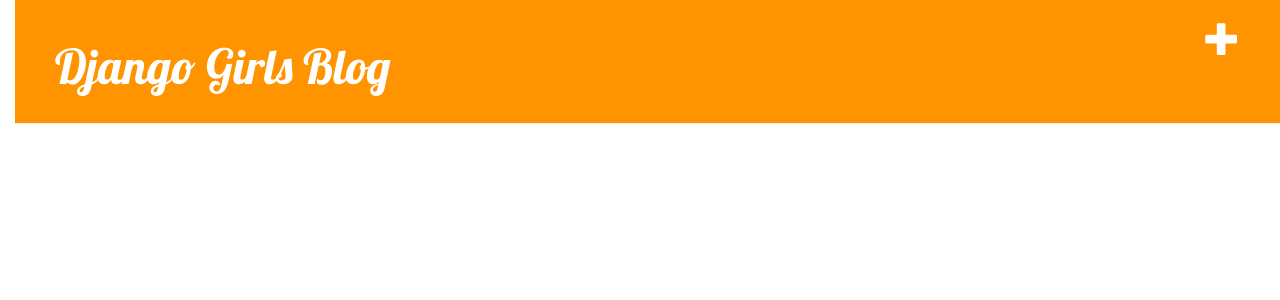
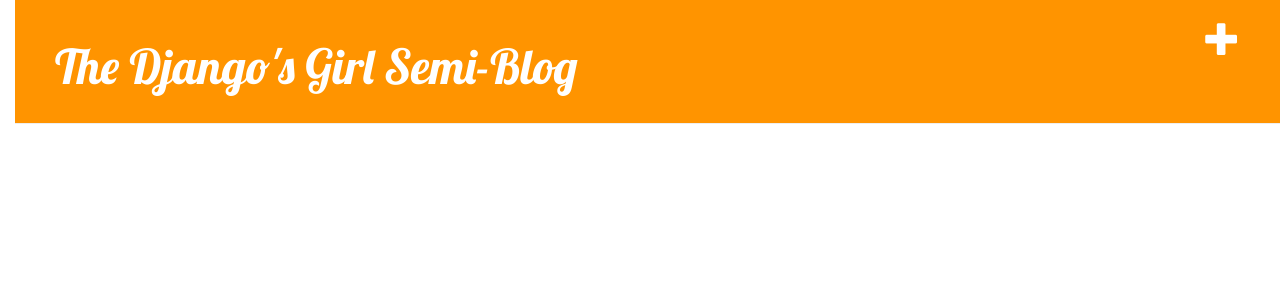
Before and after one commit to Celaeno/django-tutorial, a Django app: template blog/templates/blog/base.html in a window 1280 px wide. Shown: the top 300 px of the page. Run offline with Django 3.2, Linux system fonts and the light colour scheme; the template is opened without the code that fills it, so the values that code supplies are empty; parts of the project's set-up code (start-up, migrations or seed data) failed here and were passed over; some libraries are stand-ins or nearby versions.

Commit message:
Changed the title in header.

```diff
--- a/blog/templates/blog/base.html
+++ b/blog/templates/blog/base.html
@@ -12,7 +12,7 @@
     <body>
     	<div class="page-header">
     	    <a href="{% url 'blog.views.post_new' %}" class="top-menu"><span class="glyphicon glyphicon-plus"></span></a>
-	    <h1><a href="/">Django Girls Blog</a></h1>
+	    <h1><a href="/">The Django's Girl Semi-Blog</a></h1>
     	</div>
     	<div class="content container">
 	    <div class="row">
```
